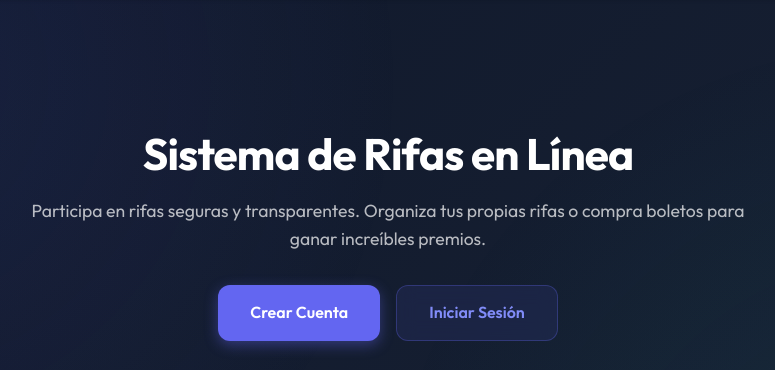
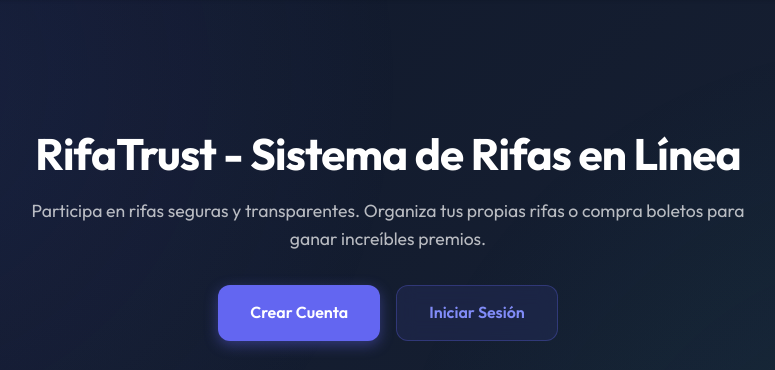
Before and after one commit to davidferradainacap/RifaTrust, a Django app: page / in a window 1280 px wide. Shown: the part 80-450 px from the top of the page, without its empty margins (252-1027 px from the left). Run offline with Django 5.2, Linux system fonts and the light colour scheme; data that the repository does not hold is empty.

Commit message:
Update branding: Change titles from 'Sistema de Rifas' to 'RifaTrust'

```diff
--- a/config/settings.py
+++ b/config/settings.py
@@ -1,5 +1,5 @@
 """
-Django settings for Sistema de Rifas.
+Django settings for RifaTrust.
 """
 
 from pathlib import Path
--- a/templates/base.html
+++ b/templates/base.html
@@ -3,7 +3,7 @@
 <head>
     <meta charset="UTF-8">
     <meta name="viewport" content="width=device-width, initial-scale=1.0">
-    <meta name="description" content="Sistema de Rifas - Seguro y Transparente">
+    <meta name="description" content="RifaTrust - Sistema de Rifas Seguro y Transparente">
     <title>{% block title %}Sistema de Rifas{% endblock %}</title>
     <link rel="stylesheet" href="/static/css/styles.css">
     <link rel="stylesheet" href="/static/css/raffle_glass.css">
--- a/templates/home.html
+++ b/templates/home.html
@@ -1,13 +1,13 @@
 {% extends "base.html" %}
 {% load humanize %}
 
-{% block title %}Inicio - Sistema de Rifas{% endblock %}
+{% block title %}Inicio - RifaTrust{% endblock %}
 
 {% block content %}
 <!-- Hero Section -->
 <div style="text-align: center; padding: 5rem 2rem 4rem; max-width: 800px; margin: 0 auto; position: relative; z-index: 10;">
     <h1 style="font-size: 2.75rem; font-weight: 700; margin-bottom: 1rem; color: white; line-height: 1.2; letter-spacing: -0.02em;">
-        Sistema de Rifas en Línea
+        RifaTrust - Sistema de Rifas en Línea
     </h1>
     <p style="font-size: 1.1rem; color: rgba(255, 255, 255, 0.7); margin-bottom: 2rem; line-height: 1.6;">
         Participa en rifas seguras y transparentes. Organiza tus propias rifas o compra boletos para ganar increíbles premios.
--- a/templates/users/login.html
+++ b/templates/users/login.html
@@ -1,6 +1,6 @@
 {% extends "base.html" %}
 
-{% block title %}Iniciar Sesión - Sistema de Rifas{% endblock %}
+{% block title %}Iniciar Sesión - RifaTrust{% endblock %}
 
 {% block content %}
 <div class="container-narrow" style="max-width: 500px; margin: 3rem auto;">
--- a/templates/users/register.html
+++ b/templates/users/register.html
@@ -1,6 +1,6 @@
 {% extends "base.html" %}
 
-{% block title %}Registrarse - Sistema de Rifas{% endblock %}
+{% block title %}Registrarse - RifaTrust{% endblock %}
 
 {% block content %}
 <div class="container-narrow" style="max-width: 500px; margin: 3rem auto;">
```
Also changed, not shown: README.md.
